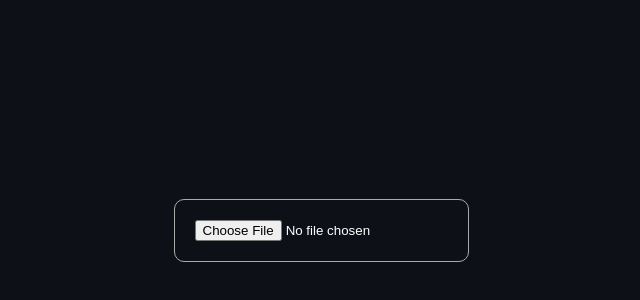
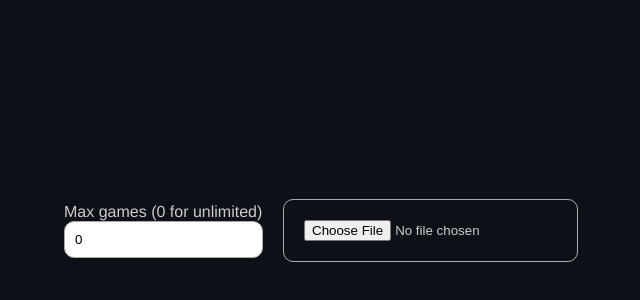
Before and after one commit to aCertainProgrammer/pgn_converter, a plain HTML site: page index.html in a window 1280 px wide. Shown: the part 170-470 px from the top of the page, without its empty margins (319-959 px from the left). Drawn offline with Linux system fonts and the light colour scheme.

Commit message:
add game count limiter

```diff
--- a/index.html
+++ b/index.html
@@ -8,6 +8,10 @@
 		<script defer src="./main.js"></script>
 	</head>
 	<body>
+		<div class="flex">
+			<label for="number">Max games (0 for unlimited) </label>
+			<input id="number" type="number" />
+		</div>
 		<input id="input" type="file" />
 	</body>
 </html>
--- a/main.js
+++ b/main.js
@@ -1,3 +1,12 @@
+const number = document.getElementById("number");
+number.value = 0;
+
+number.addEventListener("input", () => {
+	if (number.value < 0) {
+		number.value = 0;
+	}
+});
+
 const input = document.querySelector("#input");
 
 input.addEventListener("input", async () => {
@@ -48,6 +57,8 @@ function makeTextIntoLines(text) {
 
 function joinTextWithoutBadLines(lines) {
 	let text = "";
+	let max_games = number.value;
+	let game_count = 0;
 	for (let i = 0; i < lines.length; i++) {
 		if (
 			!(
@@ -56,6 +67,12 @@ function joinTextWithoutBadLines(lines) {
 			)
 		) {
 			text += lines[i];
+			if (lines[i].includes("*")) {
+				game_count++;
+			}
+			if (max_games != 0 && max_games == game_count) {
+				break;
+			}
 		}
 	}
 
--- a/style.css
+++ b/style.css
@@ -6,7 +6,10 @@ body {
 	display: flex;
 	align-items: center;
 	justify-content: center;
-	color: white;
+	color: #cccccc;
+	gap: 20px;
+
+	font-family: Helvetica, Arial, sans-serif;
 }
 
 input {
@@ -14,3 +17,12 @@ input {
 	padding: 20px;
 	border-radius: 10px;
 }
+
+.flex {
+	display: flex;
+	flex-direction: column;
+}
+
+.flex > input {
+	padding: 10px;
+}
```
